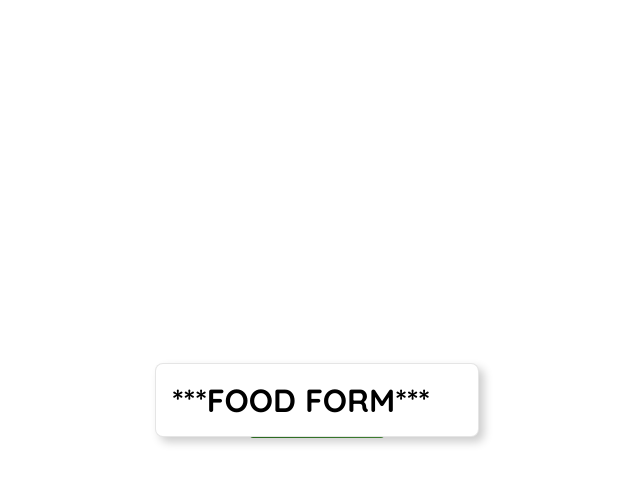
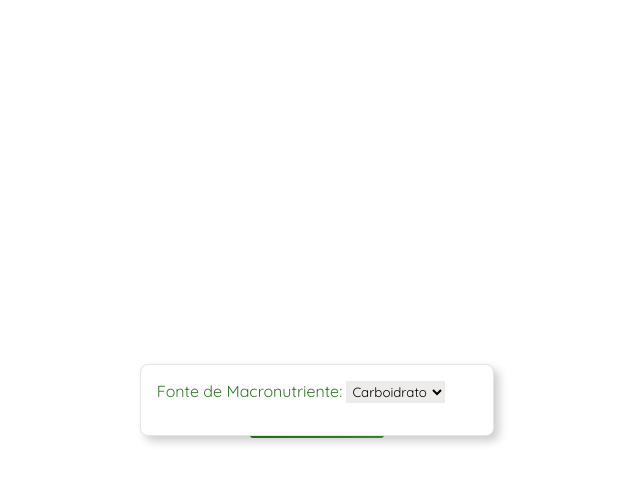
Before and after one commit to xyzdeivid/puvs, a React (Create React App) app: page /dietpage in a window 1280 px wide. Both pictures are taken after a click on the button "Adicionar Alimento". Shown: the top 484 px of the page, without its empty margins (323-963 px from the left). Built offline with nearby package versions, Linux system fonts and the light colour scheme.

Commit message:
criacao do NutrientSourcesInput.tsx

```diff
--- a/src/components/DietPage/FoodForm.tsx
+++ b/src/components/DietPage/FoodForm.tsx
@@ -1,10 +1,15 @@
+import NutrientSourcesInput from './FoodFormComponents/NutrientSourcesInput'
+
 import { formcontainerStyle, formStyle } from 'styles'
 
 export default function FoodForm() {
+
     return (
         <div style={formcontainerStyle}>
             <div style={formStyle}>
-                <h1>***FOOD FORM***</h1>
+                <form>
+                    <NutrientSourcesInput />
+                </form>
             </div>
         </div>
     )
--- /dev/null
+++ b/src/components/DietPage/FoodFormComponents/NutrientSourcesInput.tsx
@@ -0,0 +1,23 @@
+import InputContainer from 'components/common/InputContainer'
+import Label from 'components/common/Label'
+
+import { selectStyle } from 'styles'
+
+const nutrientSources = [['Carboidrato'], ['Proteína']]
+
+export default function NutrientSourcesInput() {
+    return (
+        <InputContainer>
+            <Label name='Fonte de Macronutriente' />
+            <select style={selectStyle}>
+                {
+                    nutrientSources.map(source => {
+                        return (
+                            <option>{source} </option>
+                        )
+                    })
+                }
+            </select>
+        </InputContainer>
+    )
+}
```
